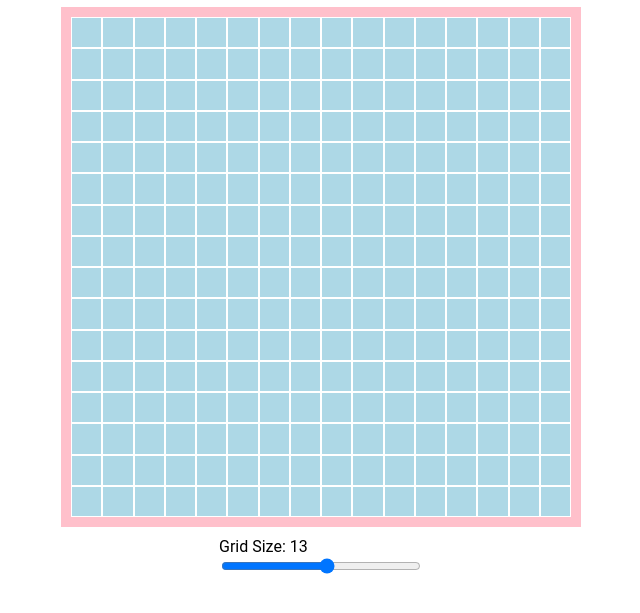
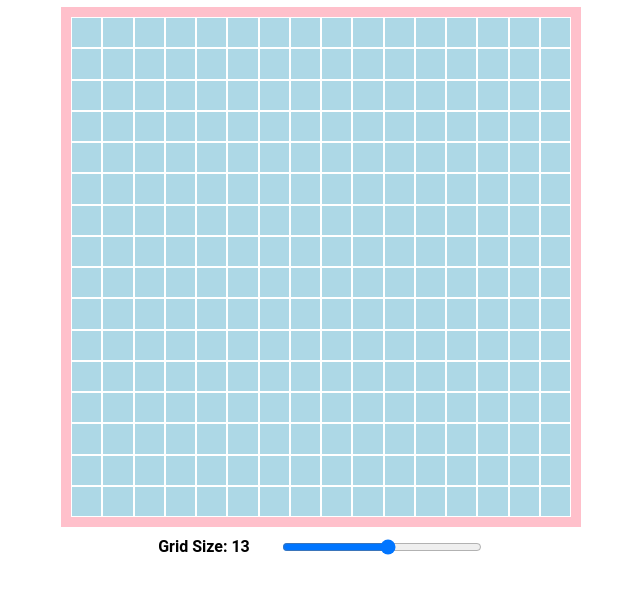
Before and after one commit to Madeline0421/etch-a-sketch, a plain HTML site: page index.html in a window 1280 px wide. Shown: the part 95-708 px from the top of the page, without its empty margins (319-959 px from the left). Drawn offline with Linux system fonts and the light colour scheme.

Commit message:
Update properties of size container

```diff
--- a/styles.css
+++ b/styles.css
@@ -20,6 +20,11 @@ button {
 .menu-container {
     display: flex;
     gap: 50px;
+}
+
+.size-container {
+    display: flex;
+    gap: 30px;
 }
 
 .grid-container {
@@ -52,3 +57,7 @@ button {
 #grid-input {
     width: 200px;
 }
+
+#value {
+    font-weight: bold;
+}
```
